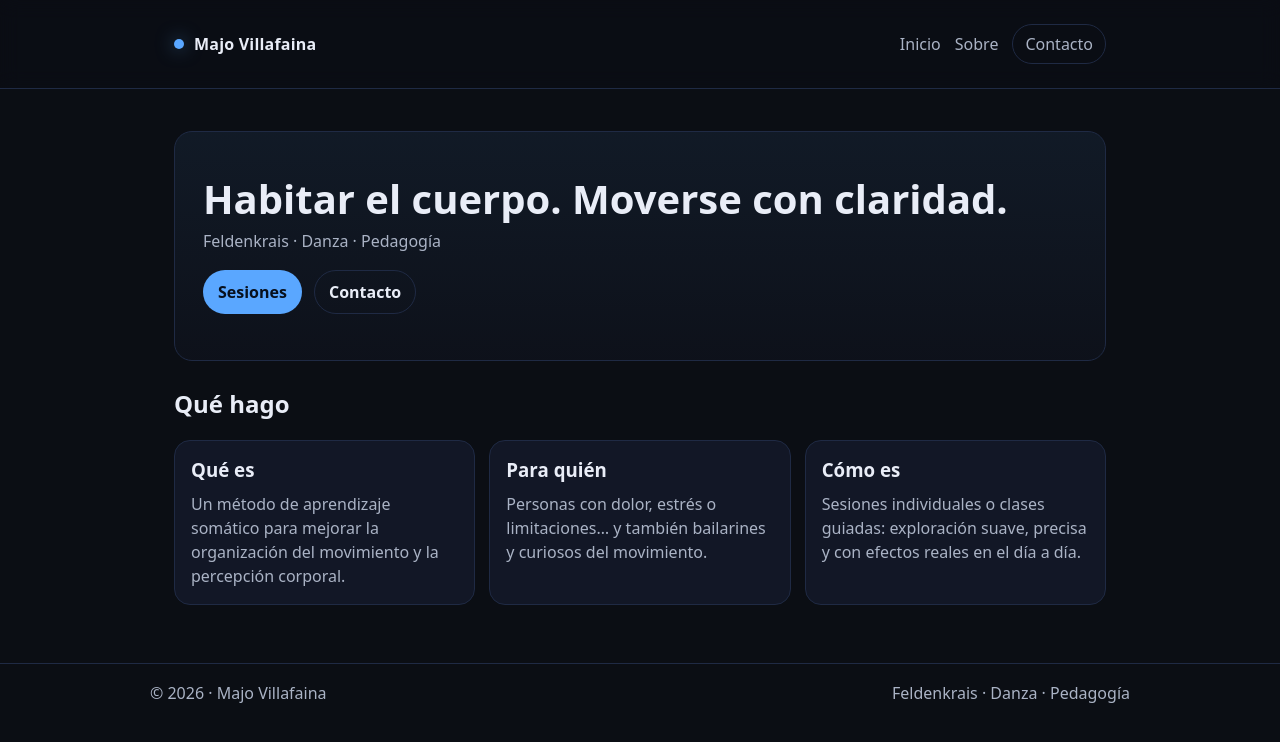
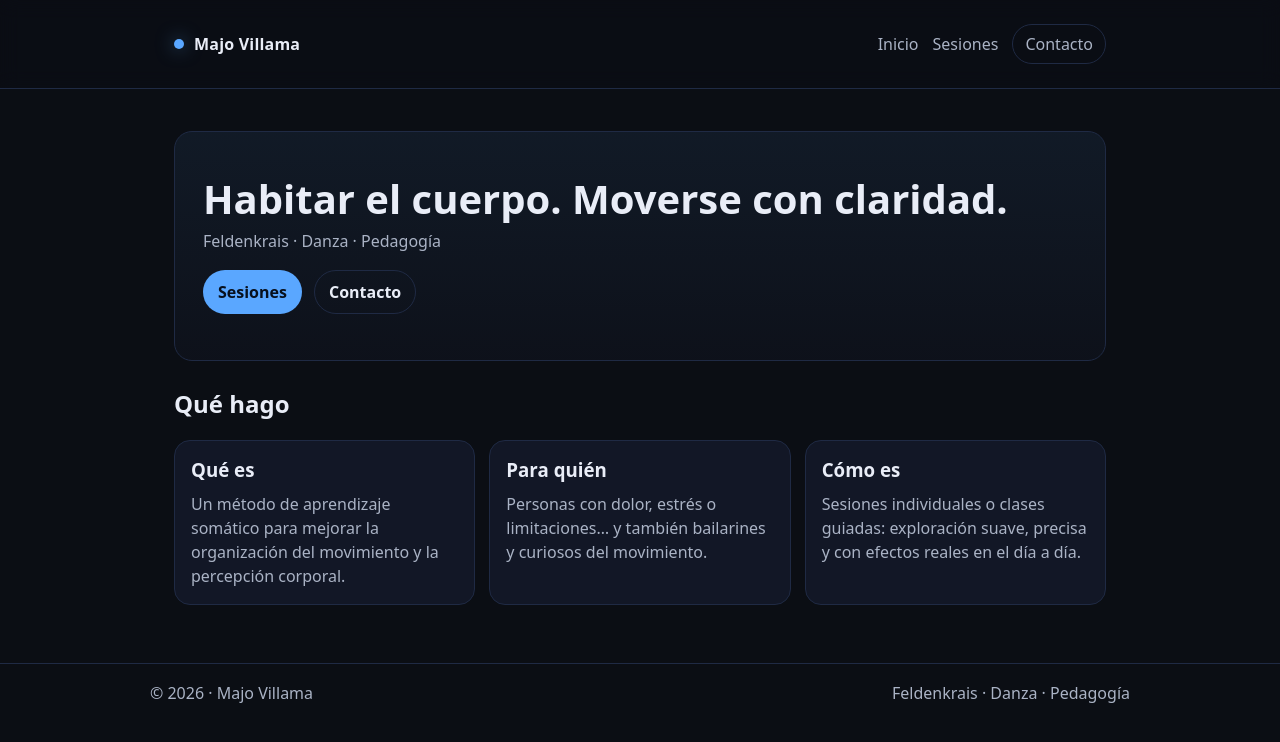
Before and after one commit to mrxv39/majo_villama, a Flask app: page / in a window 1280 px wide. Shown: the top 742 px of the page. Run offline with Flask 3, Linux system fonts and the light colour scheme.

Commit message:
refactor: rename brand to Majo Villama

```diff
--- a/templates/base.html
+++ b/templates/base.html
@@ -1,10 +1,10 @@
-<!-- C:\Users\Usuario\Desktop\projectos\majo_villama\templates\base.html -->
+<!-- templates/base.html -->
 <!doctype html>
 <html lang="es">
 <head>
   <meta charset="utf-8">
   <meta name="viewport" content="width=device-width, initial-scale=1">
-  <title>{% block title %}Majo Villafaina{% endblock %}</title>
+  <title>{% block title %}Majo Villama{% endblock %}</title>
   <link rel="stylesheet" href="{{ url_for('static', filename='style.css') }}">
 </head>
 <body>
@@ -12,12 +12,12 @@
     <div class="container topbar__inner">
       <a class="brand" href="{{ url_for('home') }}">
         <span class="brand__dot"></span>
-        <span class="brand__text">Majo Villafaina</span>
+        <span class="brand__text">Majo Villama</span>
       </a>
 
       <nav class="nav">
         <a class="nav__link" href="{{ url_for('home') }}">Inicio</a>
-        <a class="nav__link" href="{{ url_for('about') }}">Sobre</a>
+        <a class="nav__link" href="{{ url_for('about') }}">Sesiones</a>
         <a class="nav__link nav__cta" href="{{ url_for('contact') }}">Contacto</a>
       </nav>
     </div>
@@ -29,7 +29,7 @@
 
   <footer class="footer">
     <div class="container footer__inner">
-      <div class="muted">© {{ 2026 }} · Majo Villafaina</div>
+      <div class="muted">© 2026 · Majo Villama</div>
       <div class="muted">Feldenkrais · Danza · Pedagogía</div>
     </div>
   </footer>
```
